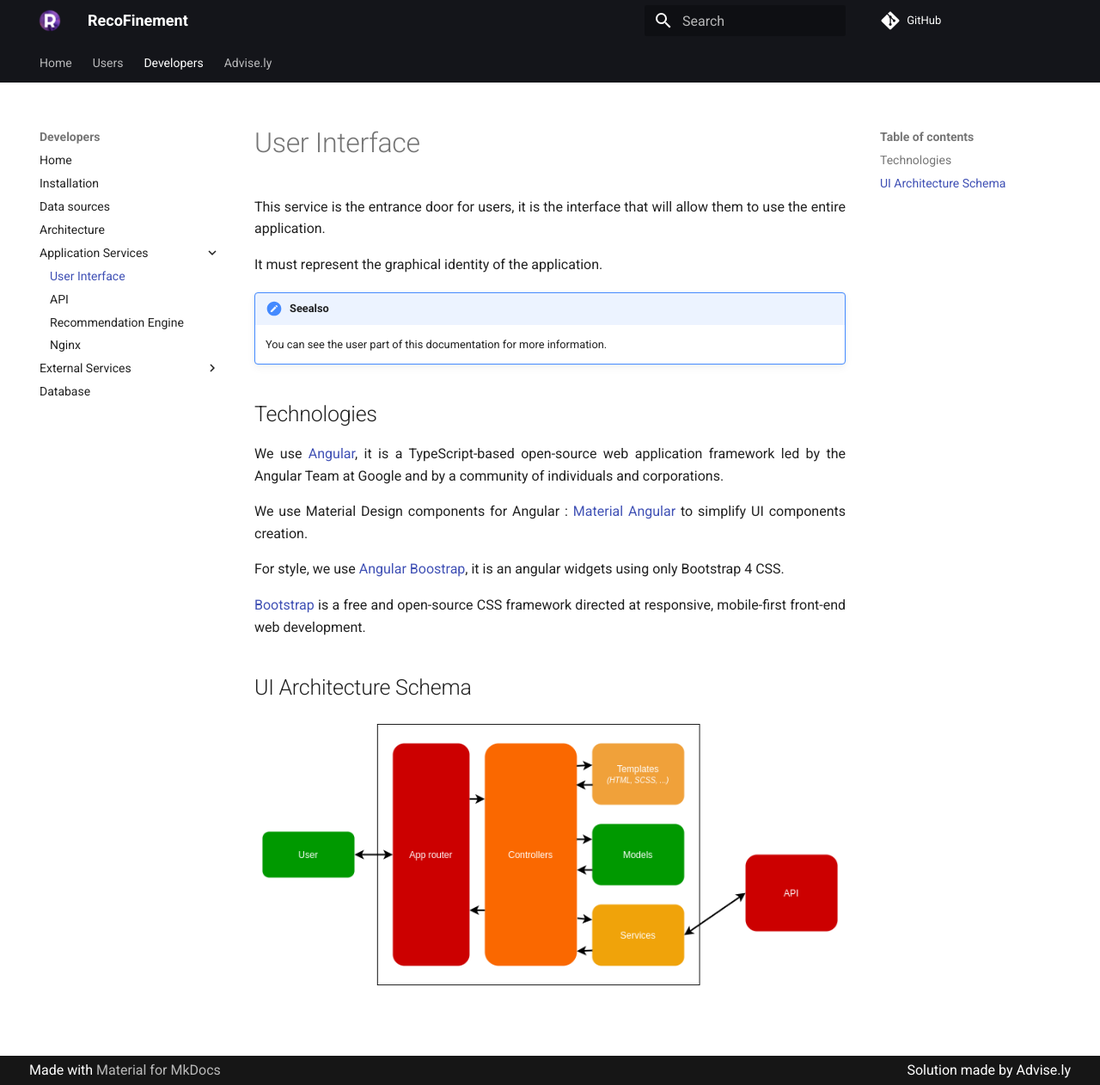
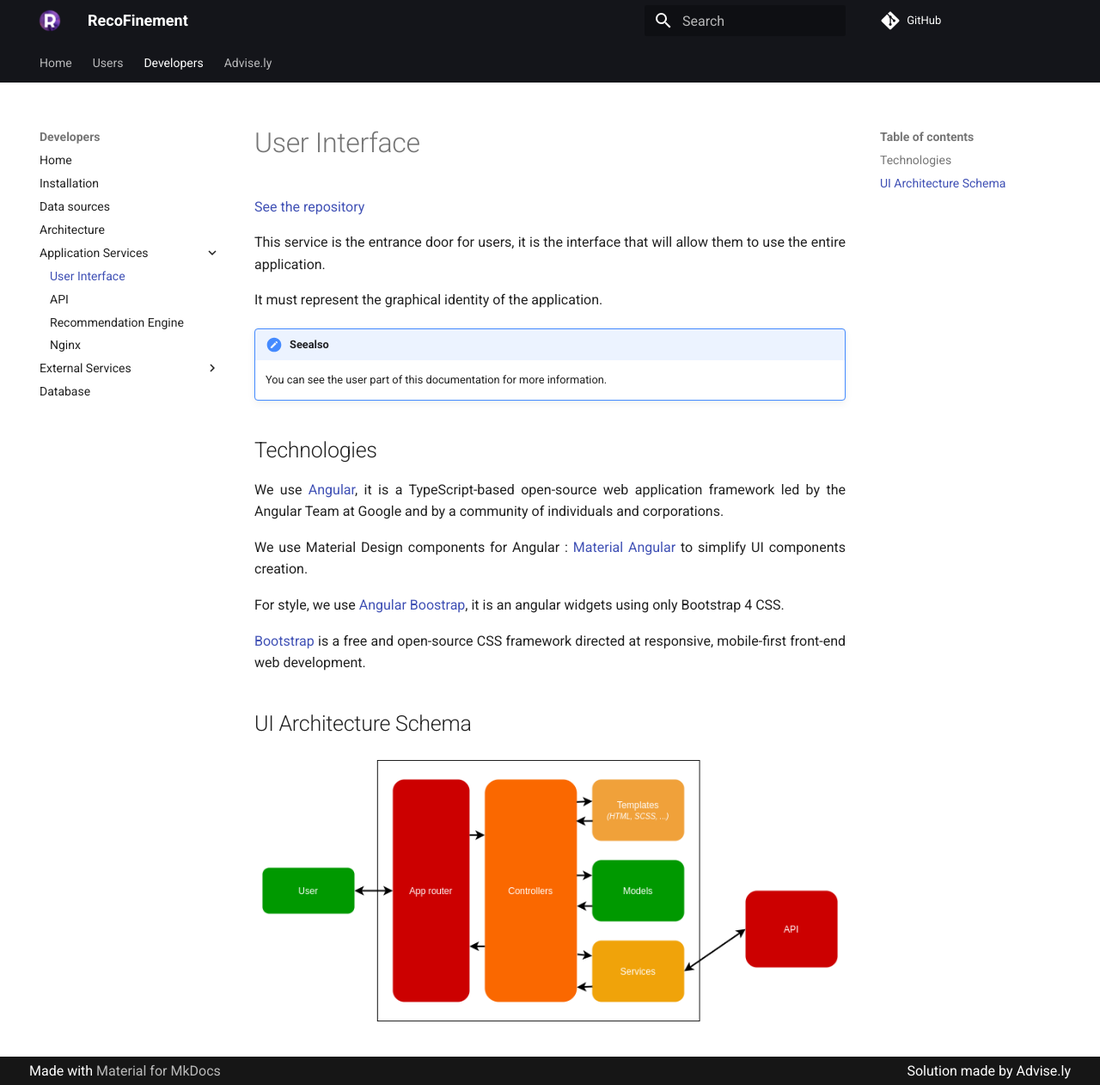
Before and after one commit to RomainCtl/RecoFinement, an MkDocs documentation site: the page built from docs/developers/services/ui.md, in a window 1280 px wide and 1262 px high. Shown: the whole window at 86% size. Built offline with MkDocs 1.6.1 and Material for MkDocs 9.7.7, drawn with Linux system fonts in a browser that asks for light colours; comment, search, counter and statistics services are not loaded.

Commit message:
add repo url

```diff
--- a/docs/developers/services/ui.md
+++ b/docs/developers/services/ui.md
@@ -1,3 +1,5 @@
+[See the repository](https://github.com/RomainCtl/RecoFinement-ui)
+
 This service is the entrance door for users, it is the interface that will allow them to use the entire application.
 
 It must represent the graphical identity of the application.
```
Also changed, not shown: docs/developers/services/api.md (+2 -0 lines).
